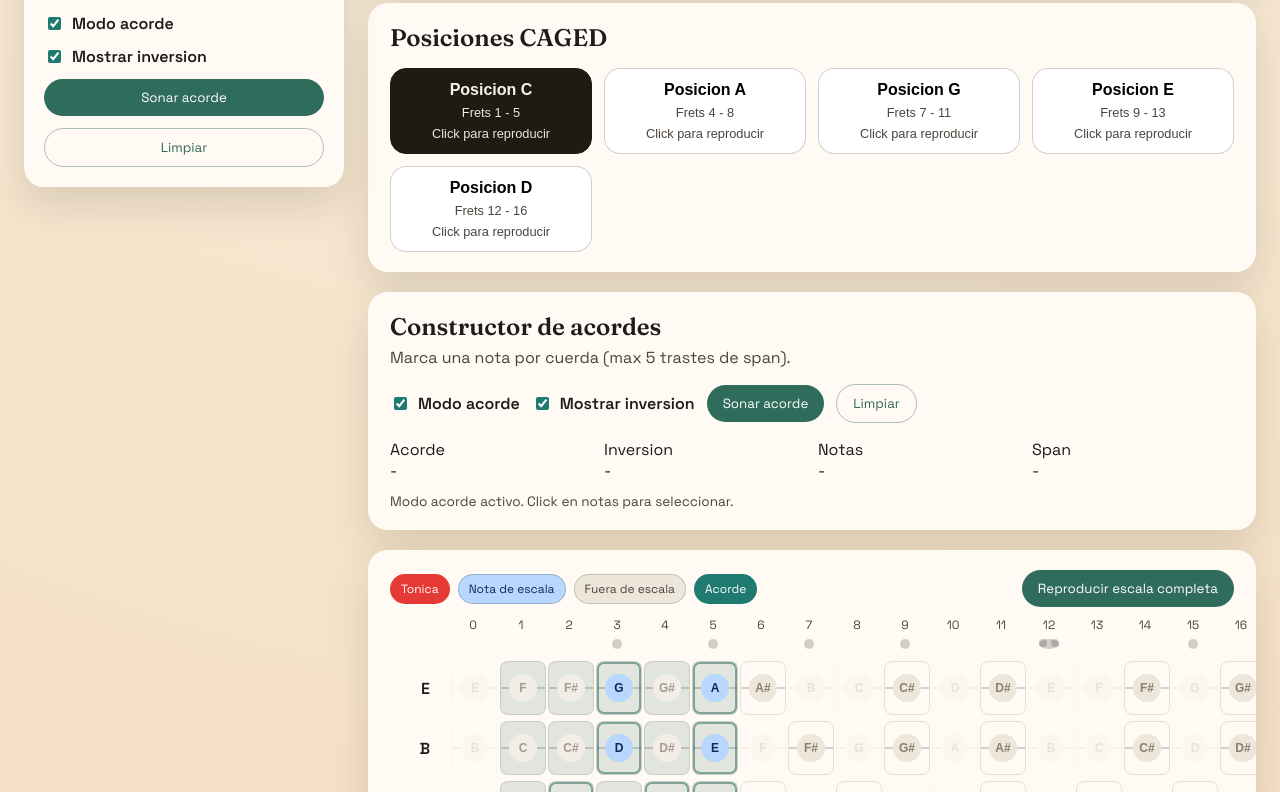
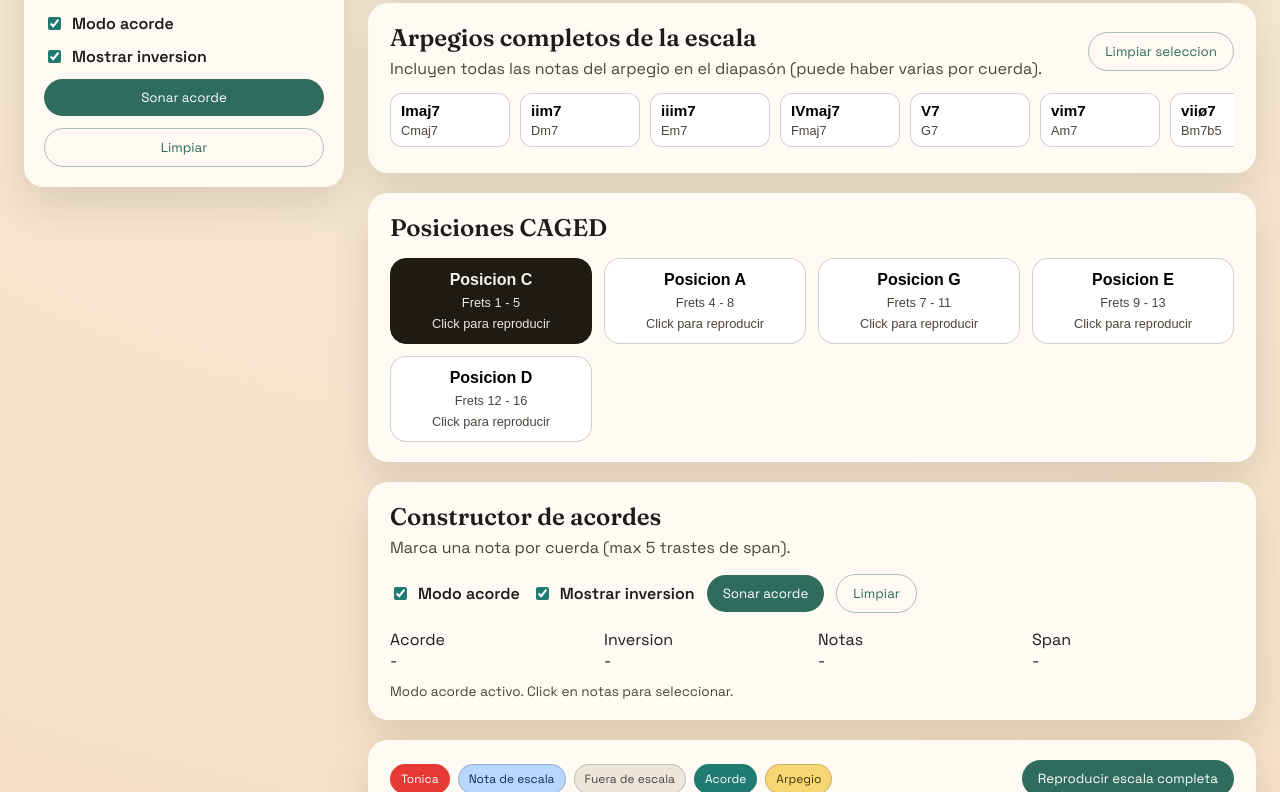
Before and after one commit to psbarrales/guitar-theory-explorer, a React (Vite) app: page / in a window 1280 px wide. Shown: the part 1028-1820 px from the top of the page. Built offline with nearby package versions, Linux system fonts and the light colour scheme.

Commit message:
Agregar sección de arpegios diatónicos completos

```diff
--- a/src/application/useGuitarLabState.js
+++ b/src/application/useGuitarLabState.js
@@ -41,7 +41,8 @@ const DEFAULT_STATE = {
   chordMode: true,
   chordNotes: new Array(6).fill(null),
   showInversion: true,
-  diatonicChordIndex: null
+  diatonicChordIndex: null,
+  diatonicArpeggioIndex: null
 };
 
 function applySavedChordNotes(rawNotes, fretCount) {
@@ -119,6 +120,9 @@ function loadStoredState() {
     if (Number.isFinite(saved.diatonicChordIndex)) {
       next.diatonicChordIndex = saved.diatonicChordIndex;
     }
+    if (Number.isFinite(saved.diatonicArpeggioIndex)) {
+      next.diatonicArpeggioIndex = saved.diatonicArpeggioIndex;
+    }
     if (Array.isArray(saved.chordNotes)) {
       next.chordNotes = applySavedChordNotes(saved.chordNotes, next.fretCount);
     }
@@ -155,6 +159,7 @@ function saveState(state) {
     chordMode: state.chordMode,
     showInversion: state.showInversion,
     diatonicChordIndex: state.diatonicChordIndex,
+    diatonicArpeggioIndex: state.diatonicArpeggioIndex,
     chordNotes: state.chordNotes.map((note, index) => {
       if (!note) return null;
       return {
@@ -168,6 +173,55 @@ function saveState(state) {
   } catch (error) {
     // ignore storage errors
   }
+}
+
+function getArpeggioQuality(thirdInt, fifthInt, seventhInt) {
+  if (thirdInt === 4 && fifthInt === 7 && seventhInt === 11) return "maj7";
+  if (thirdInt === 4 && fifthInt === 7 && seventhInt === 10) return "7";
+  if (thirdInt === 3 && fifthInt === 7 && seventhInt === 10) return "m7";
+  if (thirdInt === 3 && fifthInt === 6 && seventhInt === 10) return "m7b5";
+  if (thirdInt === 3 && fifthInt === 6 && seventhInt === 9) return "dim7";
+  if (thirdInt === 3 && fifthInt === 7 && seventhInt === 11) return "mMaj7";
+  if (thirdInt === 4 && fifthInt === 8 && seventhInt === 11) return "maj7#5";
+  if (thirdInt === 4 && fifthInt === 8 && seventhInt === 10) return "7#5";
+  return "7";
+}
+
+function getArpeggioNumeral(baseRoman, quality) {
+  if (quality === "maj7" || quality === "maj7#5") return `${baseRoman.toUpperCase()}maj7`;
+  if (quality === "7" || quality === "7#5") return `${baseRoman.toUpperCase()}7`;
+  if (quality === "m7" || quality === "mMaj7") return `${baseRoman.toLowerCase()}${quality}`;
+  if (quality === "m7b5") return `${baseRoman.toLowerCase()}ø7`;
+  if (quality === "dim7") return `${baseRoman.toLowerCase()}°7`;
+  return `${baseRoman}7`;
+}
+
+function buildDiatonicArpeggios(state) {
+  const degrees = getScaleDegrees(state);
+  const count = degrees.length;
+  if (count < 4) return [];
+
+  return degrees.map((degree, idx) => {
+    const third = degrees[(idx + 2) % count];
+    const fifth = degrees[(idx + 4) % count];
+    const seventh = degrees[(idx + 6) % count];
+    const rootPc = degree.pc;
+    const thirdInt = (third.pc - rootPc + 12) % 12;
+    const fifthInt = (fifth.pc - rootPc + 12) % 12;
+    const seventhInt = (seventh.pc - rootPc + 12) % 12;
+    const quality = getArpeggioQuality(thirdInt, fifthInt, seventhInt);
+    const numeral = getArpeggioNumeral(ROMAN[idx] || `${idx + 1}`, quality);
+    const name = `${pitchClassName(rootPc)}${quality}`;
+
+    return {
+      index: idx,
+      numeral,
+      name,
+      quality,
+      rootPc,
+      tones: new Set([rootPc, third.pc, fifth.pc, seventh.pc])
+    };
+  });
 }
 
 function buildDiatonicTriads(state) {
@@ -261,6 +315,7 @@ export function useGuitarLabState() {
   const chordData = useMemo(() => detectChordData(chordSelection), [chordSelection]);
 
   const diatonicTriads = useMemo(() => buildDiatonicTriads(state), [state]);
+  const diatonicArpeggios = useMemo(() => buildDiatonicArpeggios(state), [state]);
   const generatedScaleChords = useMemo(
     () =>
       generateScaleChordVoicings({
@@ -280,6 +335,11 @@ export function useGuitarLabState() {
     const chord = diatonicTriads.find((item) => item.index === state.diatonicChordIndex);
     return chord ? chord.tones : null;
   }, [state.diatonicChordIndex, diatonicTriads]);
+  const diatonicArpeggioTones = useMemo(() => {
+    if (state.diatonicArpeggioIndex === null) return null;
+    const arpeggio = diatonicArpeggios.find((item) => item.index === state.diatonicArpeggioIndex);
+    return arpeggio ? arpeggio.tones : null;
+  }, [state.diatonicArpeggioIndex, diatonicArpeggios]);
 
   const maxPositionStart = useMemo(
     () => Math.max(1, state.fretCount - (state.positionWindowSize - 1)),
@@ -463,6 +523,32 @@ export function useGuitarLabState() {
     [flashNote, playNote]
   );
 
+  const playDiatonicArpeggio = useCallback(
+    (arpeggio) => {
+      if (!arpeggio || !arpeggio.tones || !arpeggio.tones.size) return;
+      const notes = [];
+      TUNING.forEach((string, stringIndex) => {
+        for (let fret = 0; fret <= state.fretCount; fret += 1) {
+          const midi = string.midi + fret;
+          const pitchClass = midi % 12;
+          if (!arpeggio.tones.has(pitchClass)) continue;
+          notes.push({ midi, stringIndex, fret });
+        }
+      });
+
+      notes
+        .sort((a, b) => a.midi - b.midi)
+        .forEach((note, idx) => {
+          const delay = idx * 110;
+          window.setTimeout(() => {
+            playNote(note.midi, 0.45, 0.85);
+            flashNote(`${note.stringIndex}-${note.fret}`);
+          }, delay);
+        });
+    },
+    [flashNote, playNote, state.fretCount]
+  );
+
   const setRootIndex = useCallback((value) => {
     setState((prev) => ({ ...prev, rootIndex: value }));
   }, []);
@@ -574,6 +660,14 @@ export function useGuitarLabState() {
     setState((prev) => ({ ...prev, diatonicChordIndex: null }));
   }, []);
 
+  const setDiatonicArpeggioIndex = useCallback((index) => {
+    setState((prev) => ({ ...prev, diatonicArpeggioIndex: index }));
+  }, []);
+
+  const clearDiatonicArpeggio = useCallback(() => {
+    setState((prev) => ({ ...prev, diatonicArpeggioIndex: null }));
+  }, []);
+
   const handleNoteClick = useCallback(
     (note) => {
       playNote(note.midi, 0.6, 0.85);
@@ -632,8 +726,10 @@ export function useGuitarLabState() {
     positions,
     activePosition,
     diatonicTriads,
+    diatonicArpeggios,
     generatedScaleChords,
     diatonicChordTones,
+    diatonicArpeggioTones,
     maxPositionStart,
     chordDisplayName,
     chordInversionLabel,
@@ -643,6 +739,7 @@ export function useGuitarLabState() {
     playScaleForRange,
     playChord,
     playGeneratedChord,
+    playDiatonicArpeggio,
     setRootIndex,
     applyPreset,
     toggleDegree,
@@ -658,7 +755,9 @@ export function useGuitarLabState() {
     toggleShowInversion,
     clearChord,
     setDiatonicChordIndex,
-    clearDiatonicChord
+    clearDiatonicChord,
+    setDiatonicArpeggioIndex,
+    clearDiatonicArpeggio
   };
 }
 
--- a/src/styles.css
+++ b/src/styles.css
@@ -839,6 +839,12 @@ body {
   box-shadow: 0 0 0 2px rgba(242, 166, 90, 0.3);
 }
 
+.note.prog-arpeggio span {
+  background: #f7d774;
+  color: #47370e;
+  box-shadow: 0 0 0 2px rgba(247, 215, 116, 0.35);
+}
+
 .note.chord span::after {
   content: attr(data-interval);
   display: block;
--- a/src/ui/App.jsx
+++ b/src/ui/App.jsx
@@ -103,8 +103,10 @@ export default function App() {
     positions,
     activePosition,
     diatonicTriads,
+    diatonicArpeggios,
     generatedScaleChords,
     diatonicChordTones,
+    diatonicArpeggioTones,
     maxPositionStart,
     chordDisplayName,
     chordInversionLabel,
@@ -114,6 +116,7 @@ export default function App() {
     playScaleForRange,
     playChord,
     playGeneratedChord,
+    playDiatonicArpeggio,
     setRootIndex,
     applyPreset,
     toggleDegree,
@@ -129,7 +132,9 @@ export default function App() {
     toggleShowInversion,
     clearChord,
     setDiatonicChordIndex,
-    clearDiatonicChord
+    clearDiatonicChord,
+    setDiatonicArpeggioIndex,
+    clearDiatonicArpeggio
   } = useGuitarLabState();
 
   const scaleName = formatScaleName(matchingScale);
@@ -571,6 +576,40 @@ export default function App() {
             ) : null}
           </section>
 
+          <section className="panel diatonic-chords">
+            <div className="diatonic-header">
+              <div>
+                <h2>Arpegios completos de la escala</h2>
+                <p>Incluyen todas las notas del arpegio en el diapasón (puede haber varias por cuerda).</p>
+              </div>
+              <button type="button" className="action ghost" onClick={clearDiatonicArpeggio}>
+                Limpiar seleccion
+              </button>
+            </div>
+            <div className="diatonic-grid">
+              {diatonicArpeggios.map((arpeggio) => (
+                <button
+                  type="button"
+                  key={arpeggio.index}
+                  className={`diatonic-btn ${
+                    state.diatonicArpeggioIndex === arpeggio.index ? "active" : ""
+                  }`.trim()}
+                  onClick={() => {
+                    if (state.diatonicArpeggioIndex === arpeggio.index) {
+                      clearDiatonicArpeggio();
+                    } else {
+                      setDiatonicArpeggioIndex(arpeggio.index);
+                      playDiatonicArpeggio(arpeggio);
+                    }
+                  }}
+                >
+                  <strong>{arpeggio.numeral}</strong>
+                  <span>{arpeggio.name}</span>
+                </button>
+              ))}
+            </div>
+          </section>
+
           <section className="panel">
             <div className="positions-header">
               <h2>Posiciones CAGED</h2>
@@ -652,6 +691,7 @@ export default function App() {
                 <span className="chip scale">Nota de escala</span>
                 <span className="chip muted">Fuera de escala</span>
                 <span className="chip chord">Acorde</span>
+                <span className="chip" style={{ background: "#f7d774", color: "#47370e" }}>Arpegio</span>
               </div>
               <button type="button" className="action" onClick={() => playScaleForRange(null)}>
                 Reproducir escala completa
@@ -698,6 +738,9 @@ export default function App() {
                     const isDiatonicChordTone = diatonicChordTones
                       ? diatonicChordTones.has(noteIndex)
                       : false;
+                    const isDiatonicArpeggioTone = diatonicArpeggioTones
+                      ? diatonicArpeggioTones.has(noteIndex)
+                      : false;
                     const showScale = !activeNoteSet || inRange || isChordNote;
                     const intervalLabel = isChordNote
                       ? getNoteIntervalLabel(state.rootIndex, noteIndex)
@@ -712,6 +755,7 @@ export default function App() {
                     if (!isChordNote && activeNoteSet && inWindow && !inRange) classes.push("suppressed");
                     if (!isChordNote && inScale && !inWindow) classes.push("out-range");
                     if (isDiatonicChordTone && !isChordNote) classes.push("prog-chord");
+                    if (isDiatonicArpeggioTone && !isChordNote) classes.push("prog-arpeggio");
                     if (isChordNote) classes.push("chord");
                     if (playingNotes.has(noteId)) classes.push("playing");
 
```
